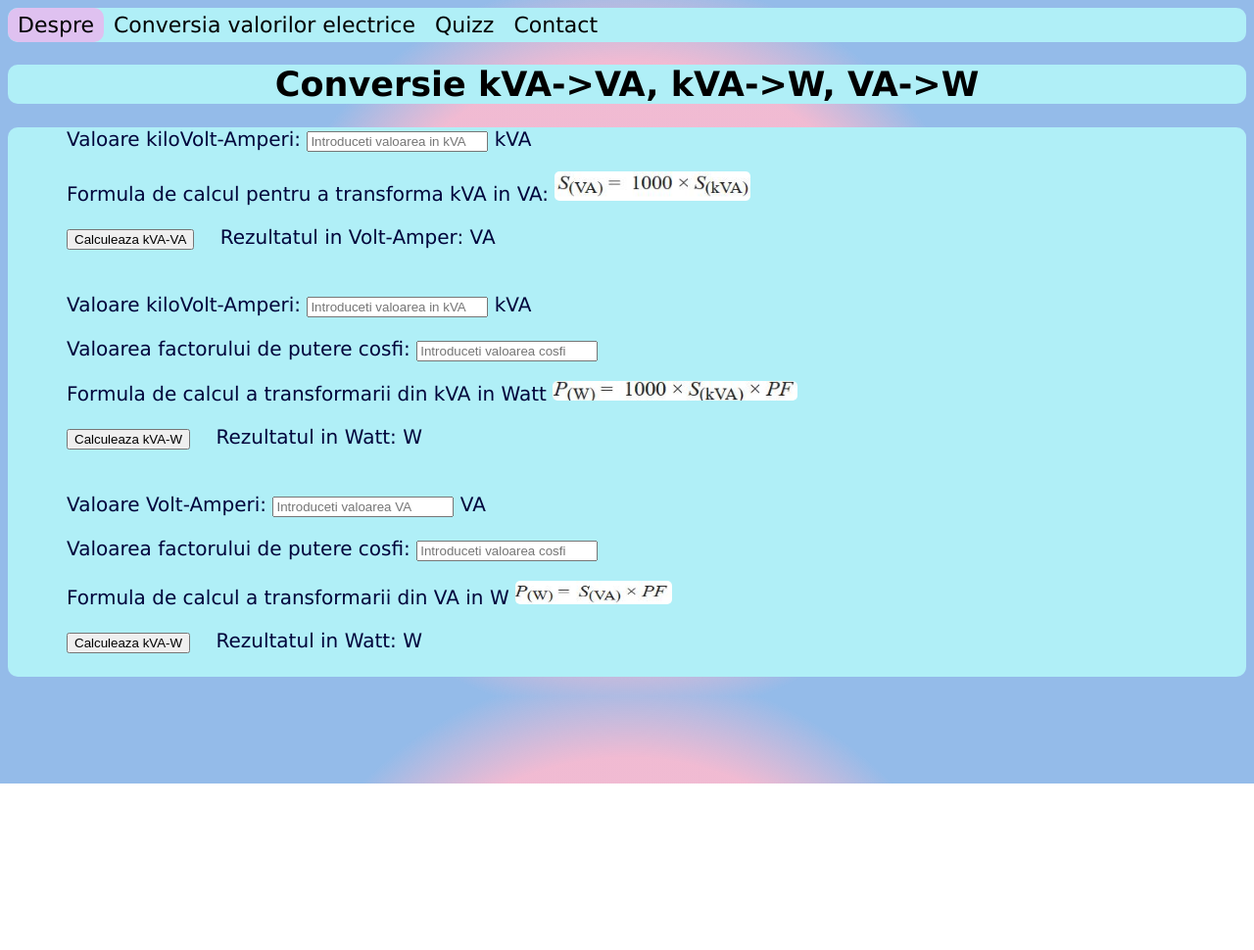
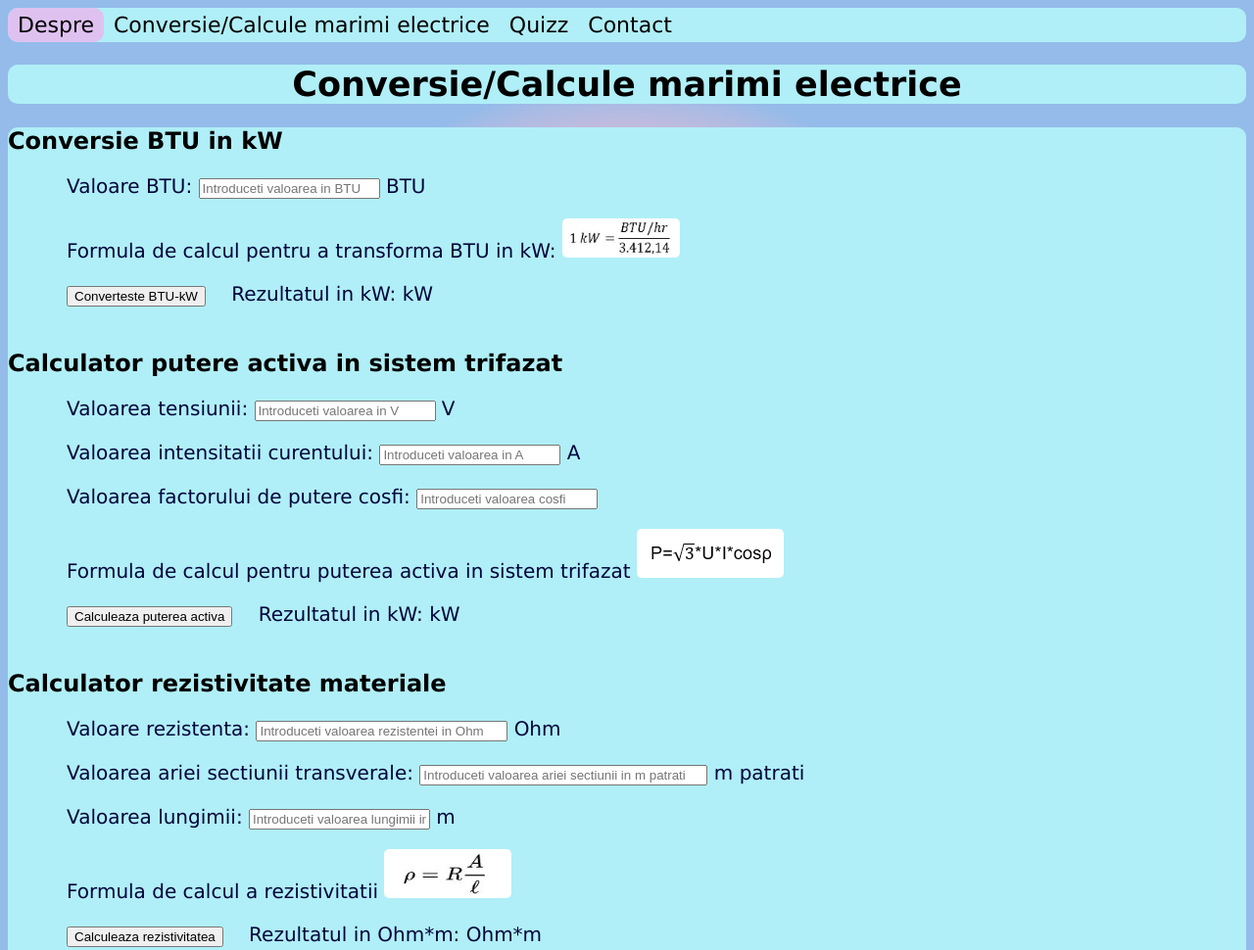
Before and after one commit to Rux9914/proiect.pigmc, a plain HTML site: page conversie.html in a window 1280 px wide. Shown: the top 970 px of the page at 98% size. Before the commit the page ends 800 px from the top, so only its background shows below. Drawn offline with Linux system fonts and the light colour scheme.

Commit message:
Add files via upload

```diff
--- a/conversie.html
+++ b/conversie.html
@@ -85,6 +85,7 @@ img
   box-shadow: 10px 10px 5px lightblue;
 }
 
+
 </style>
 
 
@@ -92,77 +93,93 @@ img
 
 <div class="navbar">
   <a class="active" href="index.html"><i class="fa fa-fw fa-home"></i> Despre</a>
-  <a href="conversie.html"><i class="fa fa-fw fa-search"></i> Conversia valorilor electrice</a>
+  <a href="conversie.html"><i class="fa fa-fw fa-search"></i>Conversie/Calcule marimi electrice</a>
   <a href="quizz.html"><i class="fa fa-fw fa-envelope"></i> Quizz</a>
   <a href="contact.html"><i class="fa fa-fw fa-user"></i> Contact</a>
 </div>
 
 
-<h1> Conversie kVA->VA, kVA->W, VA->W </h1>
+<h1>Conversie/Calcule marimi electrice</h1>
 
 <div class="convert">
+<h2>Conversie BTU in kW</h2>
+
 <p>
-    <label>Valoare kiloVolt-Amperi: </label>
-    <input id="1" type="text"  name="1" placeholder="Introduceti valoarea in kVA">
-    <label> kVA</label>
+    <label>Valoare BTU: </label>
+    <input id="1" type="text"  name="1" placeholder="Introduceti valoarea in BTU">
+    <label> BTU</label>
 </p>
 <p>
 
-    <label >Formula de calcul pentru a transforma kVA in VA: </label>
-    <img src="kVA-VA.JPG" alt="formula kVA-VA" width="200" height="30">
+    <label >Formula de calcul pentru a transforma BTU in kW: </label>
+    <img src="BTU-kW.JPG" alt="formula BTU-kW" width="120" height="40">
 </p>
 <p>
-<input type="button" value= "Calculeaza kVA-VA" onclick="calcul()">  </input>
-    <label>Rezultatul in Volt-Amper: </label>
+<input type="button" value= "Converteste BTU-kW" onclick="calcul()">  </input>
+    <label>Rezultatul in kW: </label>
     <span id="3" ></span>
-    <label> VA</label>
+    <label> kW</label>
     <br> <br>
 </p>
 
+<h2>Calculator putere activa in sistem trifazat</h2>
 <p>
-    <label>Valoare kiloVolt-Amperi: </label>
-    <input id="11" type="text"  name="11" placeholder="Introduceti valoarea in kVA">
-    <label> kVA</label>
+    <label>Valoarea tensiunii: </label>
+    <input id="11" type="text"  name="11" placeholder="Introduceti valoarea in V">
+    <label> V</label>
+</p>
+
+<p>
+    <label>Valoarea intensitatii curentului: </label>
+    <input id="12" type="text" name="12" placeholder="Introduceti valoarea in A">
+<label> A</label>
 </p>
 
 <p>
     <label>Valoarea factorului de putere cosfi: </label>
-    <input id="12" type="text" name="12" placeholder="Introduceti valoarea cosfi">
+    <input id="13" type="text" name="13" placeholder="Introduceti valoarea cosfi">
 </p>
 
 <p>
-    <label >Formula de calcul a transformarii din kVA in Watt</label>
-    <img src="kva-w.JPG" alt="formula kVA-W" width="250" height="20">
+    <label >Formula de calcul pentru puterea activa in sistem trifazat</label>
+    <img src="putere activa.png" alt="formula putere activa" width="150" height="50">
 </p>
 
 <p>
- <input type="button" value= "Calculeaza kVA-W" onclick="calcul1()">  </input>
-    <label>Rezultatul in Watt: </label>
-    <span id="13"></span>
-    <label> W</label>
+ <input type="button" value= "Calculeaza puterea activa" onclick="calcul1()">  </input>
+    <label>Rezultatul in kW: </label>
+    <span id="14"></span>
+    <label> kW</label>
     <br> <br>
 </p>
 
+<h2>Calculator rezistivitate materiale</h2>
 <p>
-    <label>Valoare Volt-Amperi: </label>
-    <input id="21" type="text"  name="21" placeholder="Introduceti valoarea VA">
-    <label> VA</label>
+    <label>Valoare rezistenta: </label>
+    <input id="21" type="text" style='width:20%'  name="21" placeholder="Introduceti valoarea rezistentei in Ohm">
+    <label> Ohm</label>
 </p>
 <p>
-    <label>Valoarea factorului de putere cosfi: </label>
-    <input id="22" type="text" name="22" placeholder="Introduceti valoarea cosfi">
+    <label>Valoarea ariei sectiunii transverale: </label>
+    <input id="22" type="text" style='width:23%' name="22" placeholder="Introduceti valoarea ariei sectiunii in m patrati">
+<label> m patrati</label>
 </p>
 
 <p>
-    <label >Formula de calcul a transformarii din VA in W</label>
-    <img src="va-w.JPG" alt="formula VA-W" width="160" height="24">
+    <label>Valoarea lungimii: </label>
+    <input id="23" type="text" name="23" placeholder="Introduceti valoarea lungimii in m">
+<label> m</label>
+</p>
+<p>
+    <label >Formula de calcul a rezistivitatii</label>
+    <img src="rho.JPG" alt="formula rezistivitate" width="130" height="50">
 </p>
 
 <p>
-    <input type="button" value= "Calculeaza kVA-W" onclick="calcul2()">  </input>
-    <label>Rezultatul in Watt: </label>
-    <span id="23"></span>
-    <label> W</label>
+    <input type="button" value= "Calculeaza rezistivitatea" onclick="calcul2()">  </input>
+    <label>Rezultatul in Ohm*m: </label>
+    <span id="24"></span>
+    <label> Ohm*m</label>
     <br> <br>
 </p>
 </div>
@@ -172,7 +189,7 @@ img
     function calcul()
     {
         var num1=document.getElementById('1').value;
-        var rezultat=parseInt(num1)*1000; console.log(rezultat);
+        var rezultat=parseInt(num1)/3412.14; console.log(rezultat);
         document.getElementById('3').innerHTML=rezultat;
     }
 </script>
@@ -182,17 +199,19 @@ img
     {
         var num11=document.getElementById('11').value;
         var num12=document.getElementById('12').value;
-        var rezultat1=parseInt(num11)*parseFloat(num12)*1000; console.log(rezultat1);
-        document.getElementById('13').innerHTML=rezultat1;
+        var num13=document.getElementById('13').value;
+        var rezultat1=parseInt(num11)*parseInt(num12)*parseFloat(num13)*1.73; console.log(rezultat1);
+        document.getElementById('14').innerHTML=rezultat1;
     }
 </script>
 <script>
     function calcul2()
     {
-        var num11=document.getElementById('21').value;
-        var num12=document.getElementById('22').value;
-        var rezultat1=parseInt(num11)*parseFloat(num12); console.log(rezultat1);
-        document.getElementById('23').innerHTML=rezultat1;
+        var num21=document.getElementById('21').value;
+        var num22=document.getElementById('22').value;
+        var num23=document.getElementById('23').value;
+        var rezultat2=parseFloat(num21)*(parseFloat(num22)/parseFloat(num23)); console.log(rezultat2);
+        document.getElementById('24').innerHTML=rezultat2;
     }
 </script>
 
```
Also changed, not shown: contact.html (+9 -6 lines), index.html (+3 -2 lines), quizz.html (+37 -19 lines), BTU-kW.JPG (added), putere activa.png (added), rho.JPG (added).
